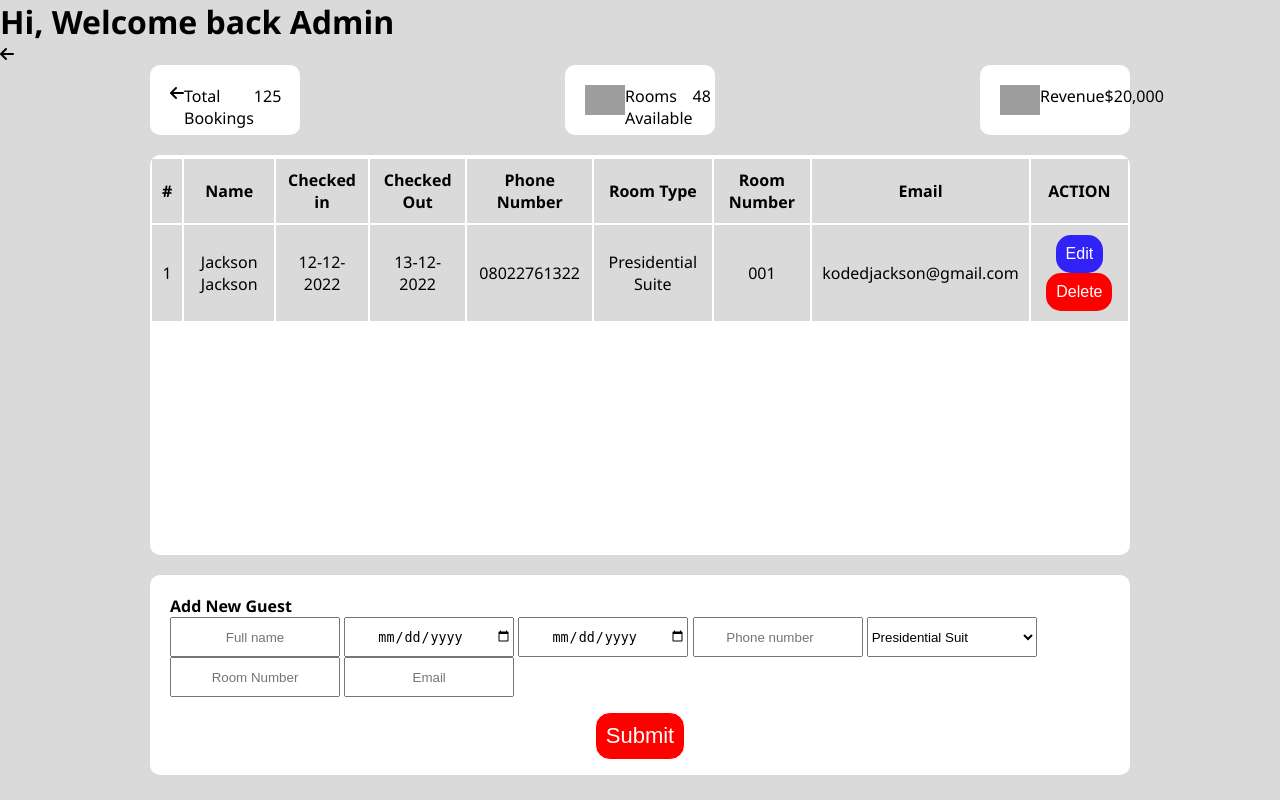
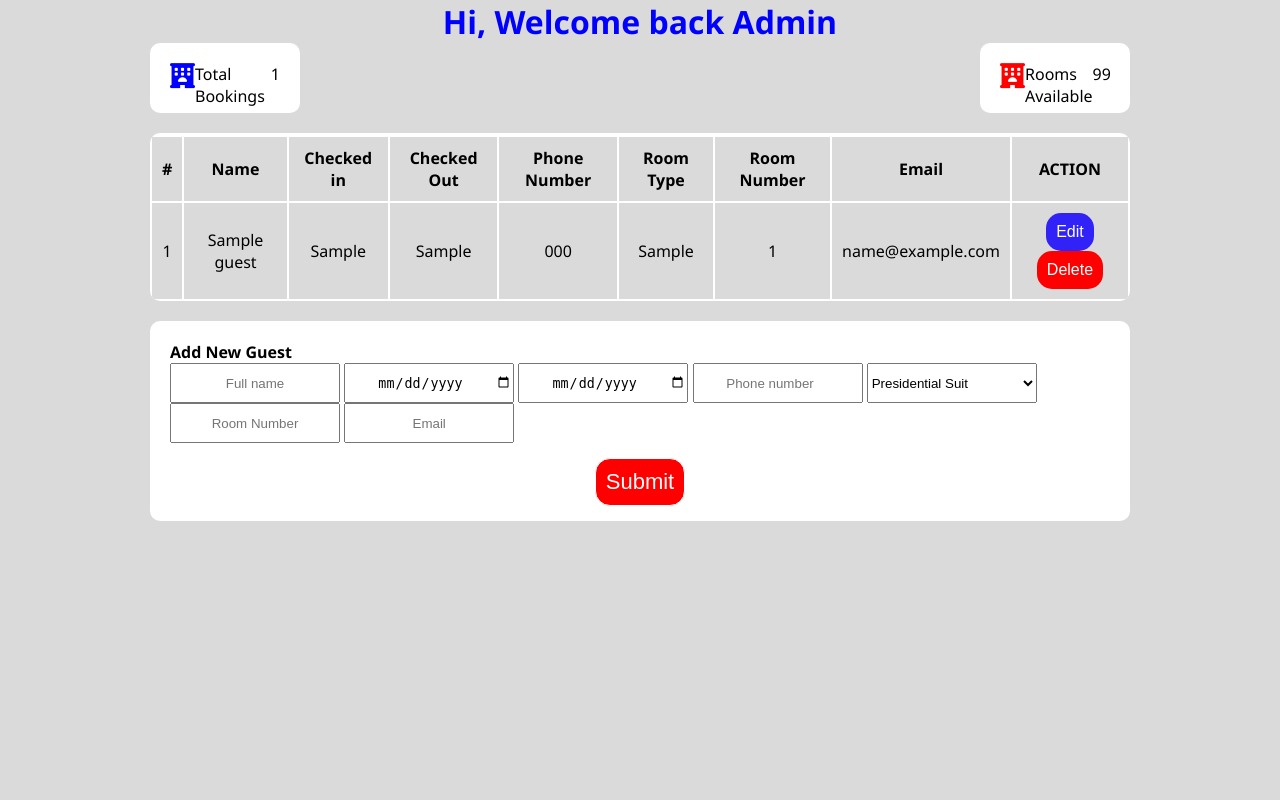
Before and after one commit to kodedjackson/guest, a PHP site: page /bincom/ in a window 1280 px wide. Run offline with PHP 8.4, Linux system fonts and the light colour scheme; tables that the repository leaves empty hold one stand-in row (values such as "Sample post"); grey boxes are pictures that could not be loaded.

Commit message:
finished

```diff
--- a/config.php
+++ b/config.php
@@ -1,15 +1,15 @@
 <?php
 
 //constants to avoid repeating variables
+define('HOMEPAGE', 'http://localhost/bincom/guest/');
 define('dbHost', 'localhost');
 define('dbUsername','root');
 define('dbPassword','');
-define('dbDatabase','uest_book');
-define('HOMEPAGE', 'http://localhost/guest/');
+define('dbDatabase','guest_book');
 
 
 $conn=mysqli_connect(dbHost, dbUsername, dbPassword, dbDatabase);
-//
+
 //if($conn == TRUE){
 //    echo "lies";
 //}else{
--- /dev/null
+++ b/edit.php
@@ -0,0 +1 @@
+$id =
--- a/index.php
+++ b/index.php
@@ -1,39 +1,49 @@
+<?php  include('config.php');
+
+//run a query to show a total number of bookings made
+$booking_total = mysqli_query($conn, "SELECT SUM(id) AS total FROM guest ;");
+
+$getrow = mysqli_fetch_assoc($booking_total);
+
+$total = $getrow['total'];
+
+
+//run a query to show how many rooms is left from 100 rooms
+$rooms_available = 100 - $total;
+
+
+
+?>
+
+
 <!DOCTYPE html>
 <html lang="en">
 <head>
     <meta charset="UTF-8">
     <meta http-equiv="X-UA-Compatible" content="IE=edge">
     <meta name="viewport" content="width=device-width, initial-scale=1.0">
+    <link rel="stylesheet" href="css/all.css">
     <link rel="stylesheet" href="style.css">
-    <link rel="stylesheet" href="css/all.css">
     <link rel="stylesheet" href="https://cdnjs.cloudflare.com/ajax/libs/font-awesome/6.2.0/css/all.min.css">
     <title>Guest</title>
 </head>
 <body>
     <main>
         <div class="welcome">
-
-            <h1>Hi, Welcome back Admin</h1>
-            <i class="fas fa-arrow-left"></i>
+            <h1 style="text-align: center; color:blue;">Hi, Welcome back Admin</h1>
         </div>
         <div class="col">
             <div class="bookings row">
-                <i class="fas fa-arrow-left"></i>
+                <i class="fa fa-hotel" style="font-size: 25px; color:blue;"></i>
                 <p>Total Bookings</p>
-                <span>125</span>
+                <span><?php echo $total;?></span>
 
 
             </div>
             <div class="customers row">
-                <img src="...">
+            <i class="fa fa-hotel" style="font-size: 25px; color:red; "></i>
                 <p>Rooms Available</p>
-                <span>48</span>
-
-            </div>
-            <div class="revenue  row">
-                <img src="...">
-                <p>Revenue</p>
-                <span>$20,000</span>
+                <span><?php echo $rooms_available; ?></span>
 
             </div>
         </div>
@@ -57,37 +67,79 @@
                         </th>
                     </thead>
                     <tbody>
-                        <tr>
-                            <td>1</td>
-                            <td>Jackson Jackson</td>
-                            <td>12-12-2022</td>
-                            <td>13-12-2022</td>
-                            <td>08022761322</td>
-                            <td>Presidential Suite</td>
-                            <td>001</td>
-                            <td>kodedjackson@gmail.com</td>
-                            <td><button type="button" id="edit">Edit</button>
-                                <button type="button" id="delete">Delete</button></td>
+                        <?php
+
+
+                        $sql = mysqli_query($conn, "SELECT * FROM `guest`");
+
+                        if($sql==TRUE){
+                            $SN = 1;
+                            //echo "success";
+                            $count = mysqli_num_rows($sql);
+
+
+if ($count>0){
+        //we have data in databse
+        while($rows=mysqli_fetch_assoc($sql)){
+          //using while loop to get all the data in the database
+          //get individual data
+        $id = $rows['id'];
+        $nameDb = $rows['name'];
+        $checkin = $rows['check_in'];
+        $checkout = $rows['check_out'];
+        $phone_numDB = $rows['phone_num'];
+        $room_typeDb = $rows['room_type'];
+        $room_numDb = $rows['room_num'];
+        $emailDB = $rows['email'];
+
+
+          ?>
+            <tr>
+                            <td><?php echo $SN++ ;?></td>
+                            <td><?php echo $nameDb ;?></td>
+                            <td><?php echo $checkin ;?></td>
+                            <td><?php echo $checkout ;?></td>
+                            <td><?php echo $phone_numDB ;?></td>
+                            <td><?php echo $room_typeDb;?></td>
+                            <td><?php echo $room_numDb;?></td>
+                            <td><?php echo $emailDB;?></td>
+                            <td><a href="<?php echo HOMEPAGE ?>edit.php?id=<?php echo $id ;?>"><button type="button" id="edit">Edit</button></a>
+                            <a href="<?php echo HOMEPAGE ?>delete.php?id=<?php echo $id ;?>"><button type="button" id="delete">Delete</button></a></td>
                         </tr>
-                    </tbody>
-                </table>
+
+
+          <?php
+
+        }
+      }else{
+        //we do not have database
+      }
+    }else{
+
+    }
+
+
+  ?>
+  </tbody>
+</table>
+
             </div>
 
         </div>
         <div class="add_new">
             <h4>Add New Guest</h4>
             <form method="POST" action="add_new.php">
-                <input type="text" name="name" placeholder="Full name">
-                <input type="date" name="check_in">
-                <input type="date" name="check_out">
-                <input type="number" name="phone_num" placeholder="Phone number">
-                <select id="room_type" name="room_type">
+                <input type="text" required name="name" placeholder="Full name">
+                <input type="date" required name="check_in" placeholder="2022-12-6">
+                <input type="date" required name="check_out">
+                <input type="number" required name="phone_num" placeholder="Phone number">
+                <select id="room_type" required name="room_type">
                     <option value="Presidential Suit">Presidential Suit</option>
                     <option value="Single Room">Single Room</option>
                     <option value="Double Room">Double Room</option>
                 </select>
-                <input type="text" name="room_num" placeholder="Room Number">
-                <input type="email" name="email" placeholder="Email">
+                <input type="text" required name="room_num" placeholder="Room Number">
+                <input type="email"  required name="email" placeholder="Email">
                 <div class="submit">
                     <button type="submit">Submit</button>
                 </div>
--- a/style.css
+++ b/style.css
@@ -31,12 +31,18 @@ main .col .row{
 }
 
 main .booking_details{
-    height: 400px;
     background: #fff;
     margin: 20px 150px;
     border-radius: 10px;
+    max-height: 400px;
+    overflow-y: auto;
 
 }
+
+main .booking_details::-webkit-scrollbar{
+    display: none;
+}
+
 main .table table{
     justify-content: space-between;
     width: 100%;
@@ -62,9 +68,6 @@ main .table table tbody{
 }
 
 
-main .col .row .fa-hotel{
-    color: orangered;
-}
 main .table table tbody td button{
     font-size: 16px;
     padding: 10px;
```
Also changed, not shown: add_new.php (+19 -20 lines), delete.php (added, +13 -0 lines), submit.php (deleted, +0 -38 lines).
